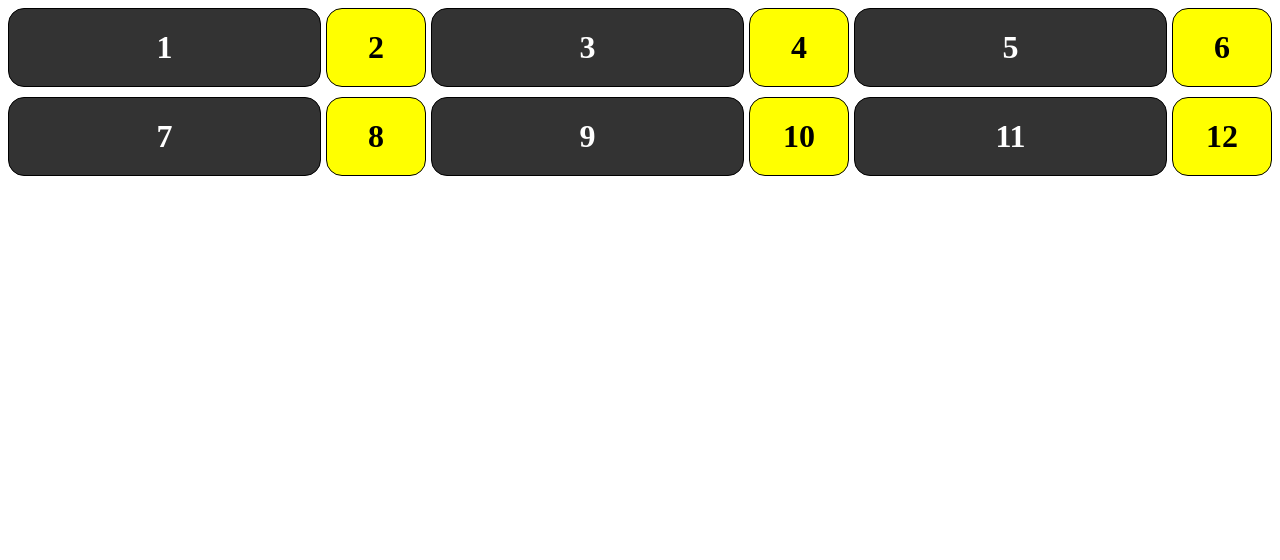
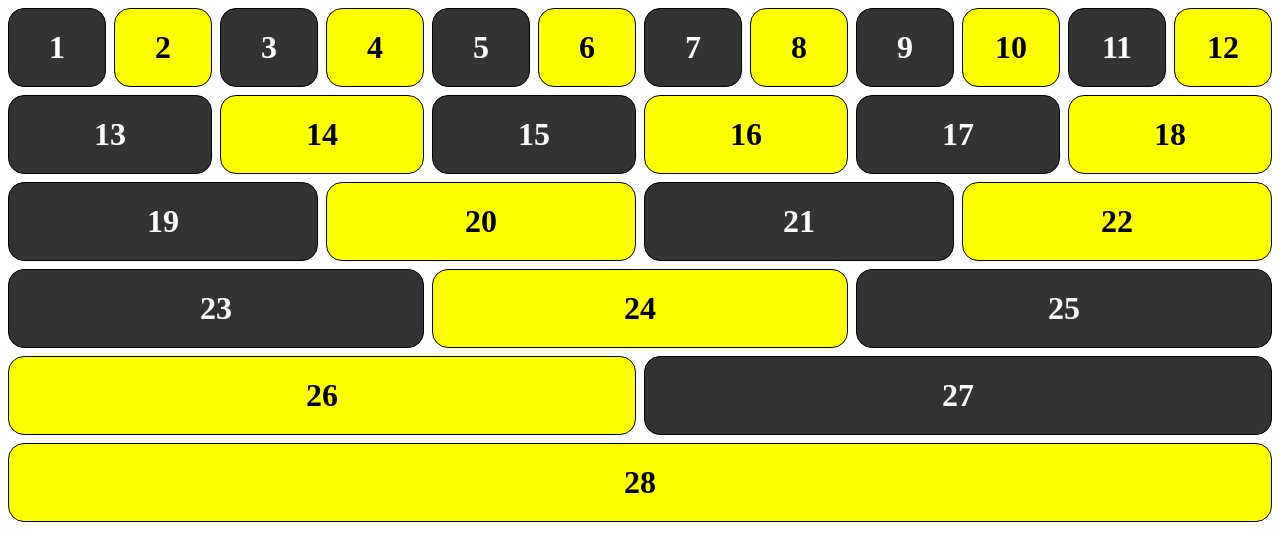
Before and after one commit to GuilleBlois/EscuelaIT, a plain HTML site: page grid2/index.html in a window 1280 px wide. Drawn offline with Linux system fonts and the light colour scheme.

Commit message:
Siguiendo con grid2

```diff
--- a/grid2/dest/style.css
+++ b/grid2/dest/style.css
@@ -16,12 +16,46 @@
 .grid-item:nth-child(2n) {
     background-color: yellow;
 }
-.grid {
+/*.grid {
     display: grid;
-    /* grid-template-columns: repeat(2, minmax(100px, 1fr)) repeat(auto-fill, minmax(200px, 1fr)); */
-    /* grid-template-columns: repeat(auto-fit, minmax(250px, 1fr)); */
-    /* Que maravilla */
+    grid-template-columns: repeat(2, minmax(100px, 1fr)) repeat(auto-fill, minmax(200px, 1fr)); */
+    /* grid-template-columns: repeat(auto-fit, minmax(250px, 1fr));
     grid-template-columns: repeat(auto-fit, minmax(250px, 1fr) 100px);
     grid-column-gap: 5px;
     grid-row-gap: 10px;
+}*/
+.grid{
+    display:grid;
+    grid-gap: .5rem;
+    grid-template-columns: repeat(12, 1fr);
 }
+.grid-item:nth-child(n+13):nth-child(-n+18){
+    grid-column: span 2;
+}
+.grid-item:nth-child(n+19):nth-child(-n+22){
+    grid-column: span 3;
+}
+.grid-item:nth-child(n+23):nth-child(-n+25){
+    grid-column: span 4;
+}
+.grid-item:nth-child(n+26):nth-child(-n+27){
+    grid-column: span 6;
+}
+.grid-item:nth-child(n+28) {
+    grid-column: span 12;
+}
+.grid1 {
+    /* grid-column-start: 2;
+    grid-column-end: 4;
+    grid-row-start: 3;
+    grid-row-end: 5; */
+    /* grid-column: 2/4;
+    grid-row: 1/3; */
+    /* grid-column: 2/span 2;
+    grid-row: 1/span 3; */
+    /* grid-column: span 2;
+    grid-row: span 3; */
+    /* grid-column: 1/-1; Primera a última */
+    /* grid-column: 1/-2; primera a penúltima */
+    /* grid-area: 1/2/3/span3;rs/cs/re/ce */
+}
--- a/grid2/index.html
+++ b/grid2/index.html
@@ -16,6 +16,22 @@
             <div class="grid-item grid10">10</div>
             <div class="grid-item grid11">11</div>
             <div class="grid-item grid12">12</div>
+            <div class="grid-item grid13">13</div>
+            <div class="grid-item grid14">14</div>
+            <div class="grid-item grid15">15</div>
+            <div class="grid-item grid16">16</div>
+            <div class="grid-item grid17">17</div>
+            <div class="grid-item grid18">18</div>
+            <div class="grid-item grid19">19</div>
+            <div class="grid-item grid20">20</div>
+            <div class="grid-item grid21">21</div>
+            <div class="grid-item grid22">22</div>
+            <div class="grid-item grid23">23</div>
+            <div class="grid-item grid24">24</div>
+            <div class="grid-item grid25">25</div>
+            <div class="grid-item grid26">26</div>
+            <div class="grid-item grid27">27</div>
+            <div class="grid-item grid28">28</div>
         </div>
     </body>
 </html>
--- a/grid2/src/style.css
+++ b/grid2/src/style.css
@@ -16,12 +16,46 @@
 .grid-item:nth-child(2n) {
     background-color: yellow;
 }
-.grid {
+/*.grid {
     display: grid;
-    /* grid-template-columns: repeat(2, minmax(100px, 1fr)) repeat(auto-fill, minmax(200px, 1fr)); */
-    /* grid-template-columns: repeat(auto-fit, minmax(250px, 1fr)); */
-    /* Que maravilla */
+    grid-template-columns: repeat(2, minmax(100px, 1fr)) repeat(auto-fill, minmax(200px, 1fr)); */
+    /* grid-template-columns: repeat(auto-fit, minmax(250px, 1fr));
     grid-template-columns: repeat(auto-fit, minmax(250px, 1fr) 100px);
     grid-column-gap: 5px;
     grid-row-gap: 10px;
+}*/
+.grid{
+    display:grid;
+    grid-gap: .5rem;
+    grid-template-columns: repeat(12, 1fr);
 }
+.grid-item:nth-child(n+13):nth-child(-n+18){
+    grid-column: span 2;
+}
+.grid-item:nth-child(n+19):nth-child(-n+22){
+    grid-column: span 3;
+}
+.grid-item:nth-child(n+23):nth-child(-n+25){
+    grid-column: span 4;
+}
+.grid-item:nth-child(n+26):nth-child(-n+27){
+    grid-column: span 6;
+}
+.grid-item:nth-child(n+28) {
+    grid-column: span 12;
+}
+.grid1 {
+    /* grid-column-start: 2;
+    grid-column-end: 4;
+    grid-row-start: 3;
+    grid-row-end: 5; */
+    /* grid-column: 2/4;
+    grid-row: 1/3; */
+    /* grid-column: 2/span 2;
+    grid-row: 1/span 3; */
+    /* grid-column: span 2;
+    grid-row: span 3; */
+    /* grid-column: 1/-1; Primera a última */
+    /* grid-column: 1/-2; primera a penúltima */
+    /* grid-area: 1/2/3/span3;rs/cs/re/ce */
+}
```
